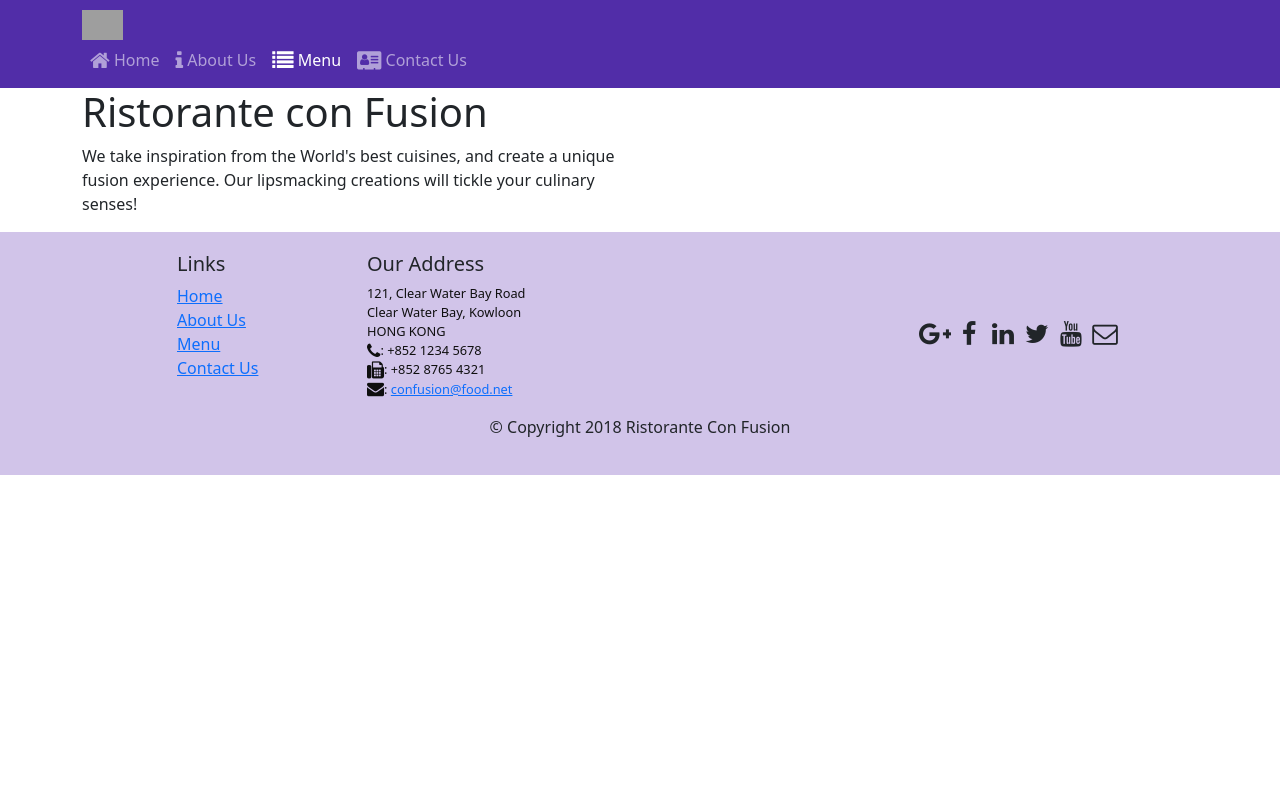
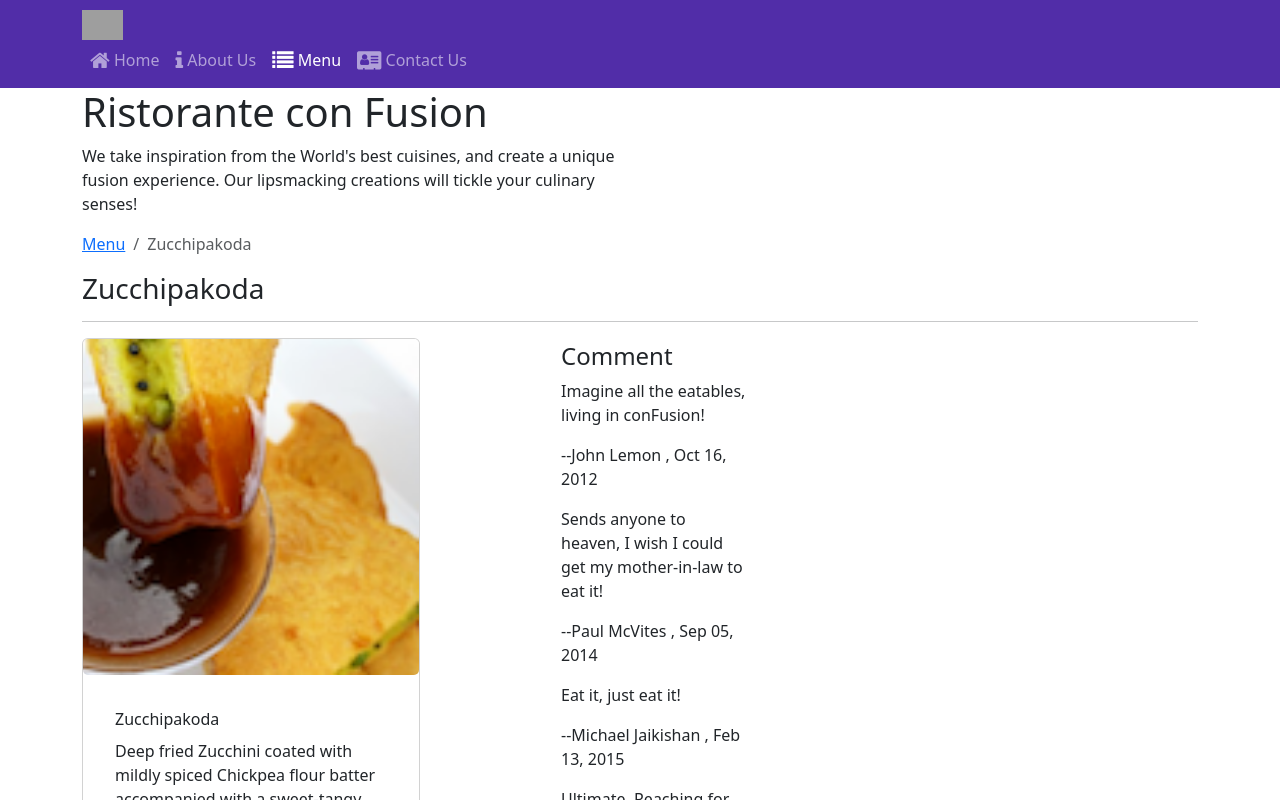
Before and after one commit to Deku1712/Fer201m_React, a React (Create React App) app: page /menu/1 in a window 1280 px wide. Shown: the top 800 px of the page. Built offline with nearby package versions, Linux system fonts and the light colour scheme; grey boxes are pictures that could not be loaded.

Commit message:
Single Page Applications Part 2

```diff
--- a/src/components/DishdetailComponent.js
+++ b/src/components/DishdetailComponent.js
@@ -1,13 +1,15 @@
 import { Component } from "react";
-import { Card, CardImg, CardImgOverlay, CardText, CardBody,
-    CardTitle } from 'reactstrap';
+import { Card, CardImg, CardText, CardBody,
+    CardTitle, Breadcrumb, BreadcrumbItem } from 'reactstrap';
+import { Link } from 'react-router-dom';
+
 
     function RenderDish({dish}) {
         if(dish == null){
             return (<div></div>);
         }
         return(
-            <div className="col-12 col-md-3 md-1">
+            <div className="col-12 col-md-9 md-1">
                 <Card>
                     <CardImg width="100%" src={dish.image} alt={dish.name}  />
                     <CardBody>
@@ -61,15 +63,30 @@
       const  DishDetail = (props) => {
 
        if (props.dish != null)
-        return(
-            <div className="container" key={props.dish}>
-                <div className="row">
-                    <RenderDish dish = {props.dish}/>
-                    <RenderComments comments= {props.dish.comments}/>
-                </div>
+       return (
+        <div className="container">
+        <div className="row">
+            <Breadcrumb>
 
+                <BreadcrumbItem><Link to="/menu">Menu</Link></BreadcrumbItem>
+                <BreadcrumbItem active>{props.dish.name}</BreadcrumbItem>
+            </Breadcrumb>
+            <div className="col-12">
+                <h3>{props.dish.name}</h3>
+                <hr />
             </div>
-        );
+        </div>
+        <div className="row">
+            <div className="col-12 col-md-5 ">
+                <RenderDish dish={props.dish} />
+            </div>
+            <div className="col-12 col-md-5 ">
+                <RenderComments comments={props.comments} />
+            </div>
+        </div>
+        </div>
+    );
+
 
       }
 
--- a/src/components/MainComponent.js
+++ b/src/components/MainComponent.js
@@ -6,26 +6,34 @@
 import Header from './HeaderComponent';
 import Footer from './FooterComponent';
 import Home from './HomeComponent';
-import { Routes, Route, Navigate } from 'react-router-dom';
+import { Routes, Route, Navigate, useParams } from 'react-router-dom';
 import Contact from './ContactComponent';
 import { COMMENTS } from '../shared/comments';
 import { PROMOTIONS } from '../shared/promotions';
 import { LEADERS } from '../shared/leaders';
 
 
+
 class Main extends Component {
 
   constructor(props) {
     super(props);
+
     this.state = {
-        dishes: DISHES,
-        selectedDish: null
+      dishes: DISHES,
+      comments: COMMENTS,
+      promotions: PROMOTIONS,
+      leaders: LEADERS
     };
   }
+
 
   onDishSelect(dishId) {
     this.setState({ selectedDish: dishId});
   }
+
+
+
 
 
 
@@ -39,17 +47,26 @@
     />
 
       );
+
     }
+    const DishWithId = () => {
+      const {dishId} = useParams();
+      return(
+          <DishDetail dish={this.state.dishes.filter((dish) => dish.id === parseInt(dishId,10))[0]}
+            comments={this.state.comments.filter((comment) => comment.dishId === parseInt(dishId,10))} />
+      );
+    };
 
 
     return (
       <div>
         <Header />
         <Routes>
-          <Route path='/home' component={HomePage} />
+          <Route path='/home' Component={HomePage} />
           <Route exact path='/menu' element = {<Menu dishes={this.state.dishes} onClick = {(dishId) => this.onDishSelect(dishId)} /> }  />
-          <Route path='/home' element ={<Navigate to="/menu" />} />
-          <Route exact path='/contactus' component={Contact} />
+          <Route path='/' element ={<Navigate to="/home" />} />
+          <Route exact path='/contactus' Component={Contact} />
+          <Route path='/menu/:dishId' Component={DishWithId} />
         </Routes>
         <DishDetail dish= {this.state.dishes.filter((dish) => dish.id === this.state.selectedDish)[0]}/>
         <Footer />
--- a/src/components/MenuComponent.js
+++ b/src/components/MenuComponent.js
@@ -1,25 +1,31 @@
 
 import React, { Component } from 'react';
-import { Card, CardImg, CardImgOverlay, CardText, CardBody,
-  CardTitle } from 'reactstrap';
+import {
+    Card, CardImg, CardImgOverlay,
+    CardTitle, Breadcrumb, BreadcrumbItem
+} from 'reactstrap';
+import { Link } from 'react-router-dom';
 
-  function RenderMenuItem ({dish, onClick}) {
+
+function RenderMenuItem ({dish, onClick}) {
     return (
-        <Card
-            onClick={() => onClick(dish.id)}>
-            <CardImg width="100%" src={dish.image} alt={dish.name} />
-            <CardImgOverlay>
-                <CardTitle>{dish.name}</CardTitle>
-            </CardImgOverlay>
+        <Card>
+            <Link to={`/menu/${dish.id}`} >
+                <CardImg width="100%" src={dish.image} alt={dish.name} />
+                <CardImgOverlay>
+                    <CardTitle>{dish.name}</CardTitle>
+                </CardImgOverlay>
+            </Link>
         </Card>
     );
 }
+
 
 const Menu = (props) => {
 
     const menu = props.dishes.map((dish) => {
         return (
-            <div className="col-12 col-md-3  "  key={dish.id}>
+            <div className="col-12 col-md-3  " key={dish.id}>
                 <RenderMenuItem dish={dish} onClick={props.onClick} />
             </div>
         );
@@ -28,10 +34,22 @@
     return (
         <div className="container">
             <div className="row">
+                <Breadcrumb>
+                    <BreadcrumbItem><Link to="/home">Home</Link></BreadcrumbItem>
+                    <BreadcrumbItem active>Menu</BreadcrumbItem>
+                </Breadcrumb>
+                <div className="col-12">
+                    <h3>Menu</h3>
+                    <hr />
+                </div>
+            </div>
+            <div className="row">
                 {menu}
             </div>
         </div>
     );
+
+
 }
 
 
```
Also changed, not shown: src/components/ContactComponent.js (line endings or trailing spaces), src/shared/leaders.js (indentation only).
